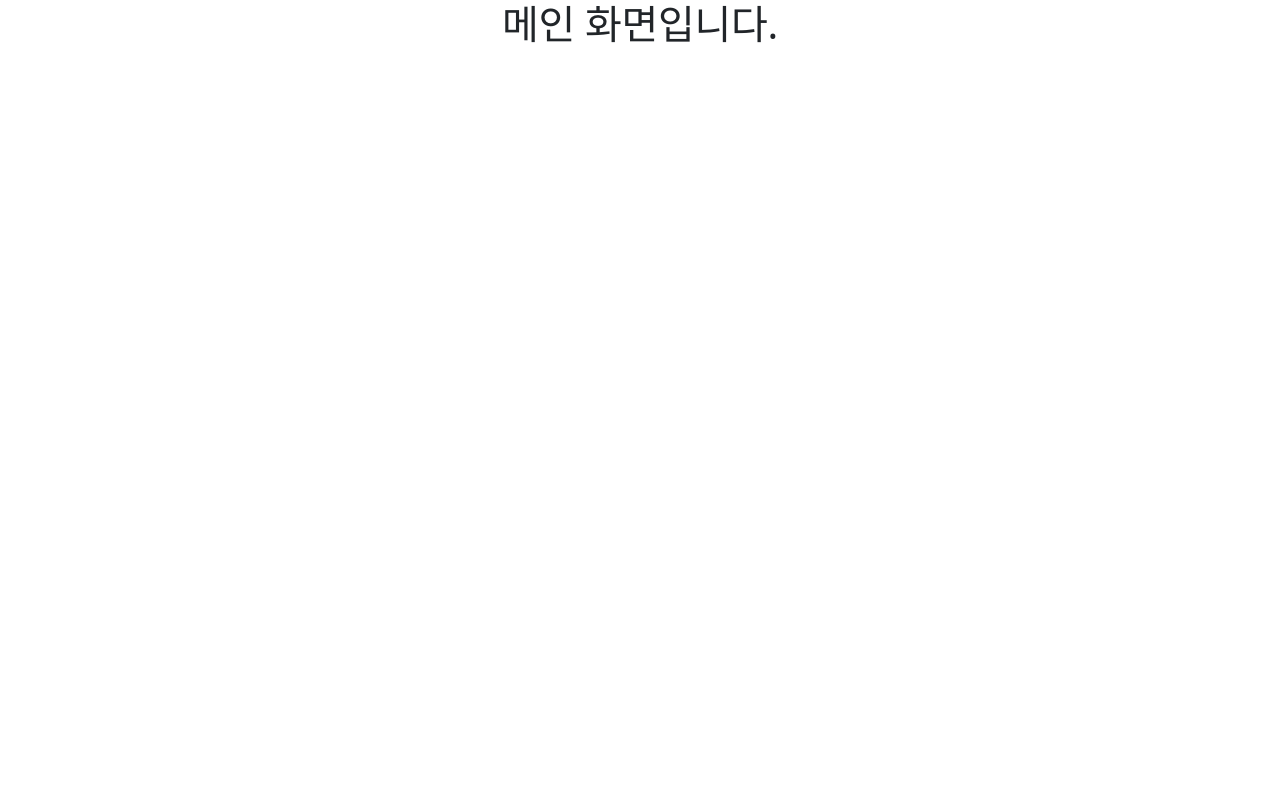
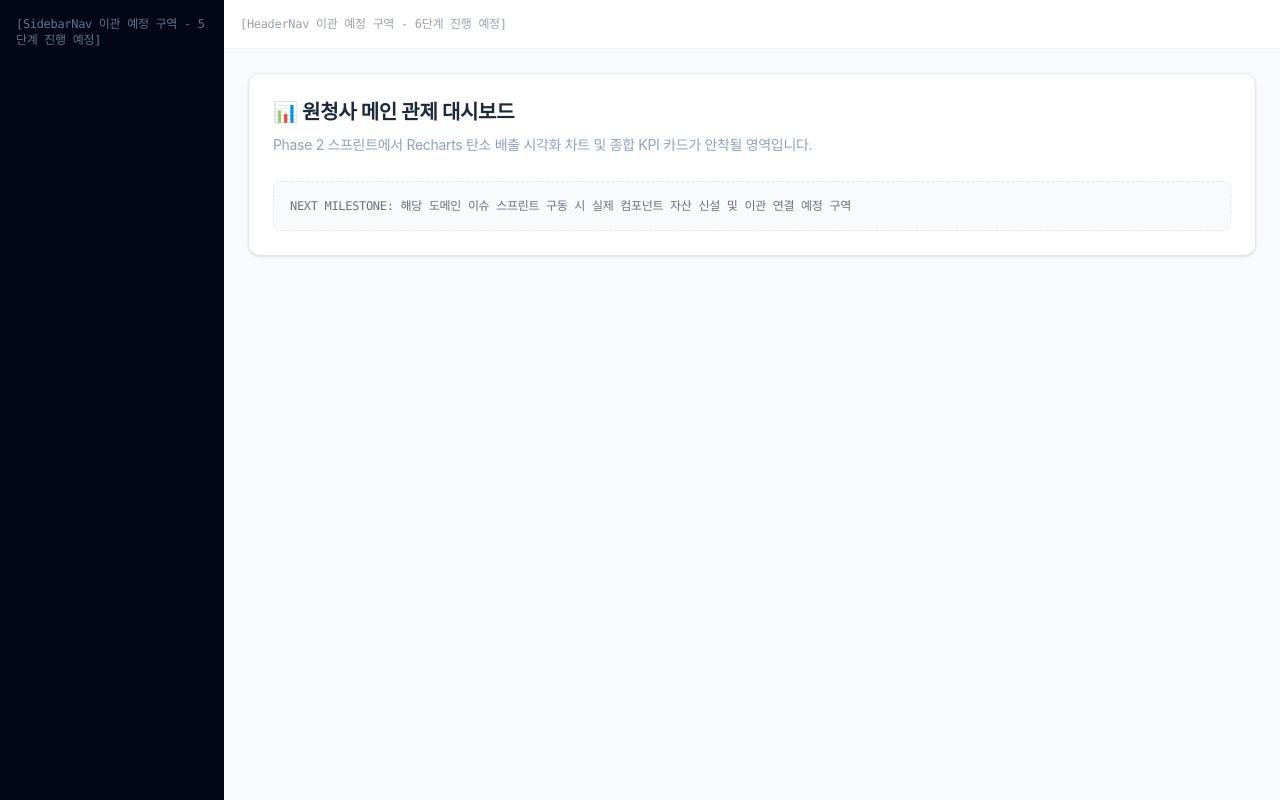
Before and after one commit to shell-files/dev_triplevalues, a React app in the folder frontend/: page / in a window 1280 px wide. Built offline with nearby package versions, Linux system fonts and the light colour scheme; the HTML template or start-up script is replaced by a standard one; a web font is replaced by a local one.

Commit message:
[FE] 최상위 라우팅 및 userRole별 페이지 스위칭 컨트롤러 App.jsx 구축 (#11)

```diff
--- a/frontend/src/homes/App.jsx
+++ b/frontend/src/homes/App.jsx
@@ -1,38 +1,116 @@
-import "bootstrap/dist/css/bootstrap.min.css";
-import "bootstrap/dist/js/bootstrap.bundle.min.js";
-import { BrowserRouter, Routes, Route } from "react-router";
+import { useState, useEffect } from "react";
+/* 중앙 통제형 스타일 경로 동기화 및 별칭 바인딩 */
+import '@styles/App.css';
 
-const Home = () => {
-  return (
-    <div className="text-center">
-      <h1>메인 화면입니다.</h1>
+// [4단계 기준] 아직 이관 배치되지 않은 하부 페이지 자산들은 import 체인을 차단하고,
+// npm run dev 실행 시 무결한 구동을 입증할 수 있도록 인라인 가상 화면 플레이스홀더 구조로 수렴시킵니다.
+const PlaceholderPage = ({ title, desc }) => (
+  <div className="p-6 bg-white rounded-xl border border-gray-200 shadow-sm animate-fade-in">
+    <h2 className="text-xl font-bold text-slate-800">{title}</h2>
+    <p className="text-sm text-slate-400 mt-2 leading-relaxed">{desc}</p>
+    <div className="mt-6 p-4 bg-slate-50 rounded-lg border border-dashed border-gray-200 text-xs text-gray-500 font-mono select-none">
+      NEXT MILESTONE: 해당 도메인 이슈 스프린트 구동 시 실제 컴포넌트 자산 신설 및 이관 연결 예정 구역
     </div>
-  )
-}
-
-const NotFound = () => {
-  return (
-    <div className="text-center">
-      <h1>404</h1>
-      <p>페이지를 찾을 수 없습니다.</p>
-    </div>
-  )
-}
+  </div>
+);
 
 const App = () => {
-  const paths = [
-    { path: "/", element: <Home /> },
-    { path: "*", element: <NotFound /> },
-  ]
+  const [page, setPage] = useState("dashboard");
+  const [showNotif, setShowNotif] = useState(false);
+  const [mobileMenuOpen, setMobileMenuOpen] = useState(false);
+  const [userRole, setUserRole] = useState("현대모비스"); // 디폴트: 원청사 마스터
+  const [partnerRegistration, setPartnerRegistration] = useState({});
+  const [selPartner, setSelPartner] = useState(null);
+  const [selBom, setSelBom] = useState(null);
+  const [isRequestingRM, setIsRequestingRM] = useState(false);
+  const [urgentRM, setUrgentRM] = useState(null);
+
+  // 백엔드 의존성을 전면 차단하고 가상 프런트엔드 데이터 싱크 체인 수립
+  const [notifications, setNotifications] = useState([
+    { id: 1, title: "자가진단 서류 업데이트", msg: "노벨리스코리아의 자가진단 서류가 업데이트되었습니다.", type: "SELF", time: "10분 전", read: false, level: "info" },
+    { id: 2, title: "원자재 보완 요청 반려", msg: "원자재 보완 요청 건에 대한 반려 알림이 수신되었습니다.", type: "URGENT", time: "1시간 전", read: false, level: "warn" }
+  ]);
+  const [apiCompanies, setApiCompanies] = useState([]);
+
+  // DB 연동 레이어를 가상 마스터 데이터 체인으로 방어 및 동기화
+  useEffect(() => {
+    // 백엔드 API fetch 호출은 모든 UI 마이그레이션 이슈 종료 후 전환 예정이므로 더미 동기화로 방어
+    const dummyCompanies = [
+      { id: "C001", name: "노벨리스코리아", tier: "1차 협력사" },
+      { id: "C002", name: "케이알엠", tier: "2차 협력사" },
+      { id: "C003", name: "Comilog", tier: "3차 협력사" }
+    ];
+    setApiCompanies(dummyCompanies.filter(c => userRole === "현대모비스" || c.tier === userRole));
+  }, [userRole]);
+
+  // userRole의 급격한 모드 스위칭 시 브라우저 뷰 분기 교차 제어 가드 수립
+  useEffect(() => {
+    if (userRole === "현대모비스") {
+      setPage("dashboard");
+    } else {
+      setPage("company_info"); // 협력사 포털 모드 진입 시 자동 리다이렉트
+    }
+  }, [userRole]);
+
+  const unread = notifications.filter((n) => !n.read).length;
+
+  // 3차 협력사용 권한 계층 필터 제약 규칙 완비
+  const displayPage = () => {
+    return userRole === "3차 협력사" && page === "partner_list" ? "company_info" : page;
+  };
+
+  // 조건부 가상 돔 바인딩 체인 (npm run dev 상시 컴파일 컴플리트 규격)
+  const pages = {
+    dashboard: <PlaceholderPage title="📊 원청사 메인 관제 대시보드" desc="Phase 2 스프린트에서 Recharts 탄소 배출 시각화 차트 및 종합 KPI 카드가 안착될 영역입니다." />,
+    partner: selPartner === null ? (
+      <PlaceholderPage title="🏢 공급망 협력사 마스터 목록" desc="Phase 2 스프린트에서 전사 1·2·3차 협력사 격자 명세 목록 데이터 테이블이 연결될 영역입니다." />
+    ) : (
+      <PlaceholderPage title="🔍 협력사 ESG 스코어 상세 뷰" desc="Phase 2 스프린트에서 협력사 자가진단 및 증빙 서류 정밀 실사 검증 패널이 안착될 영역입니다." />
+    ),
+    company_info: (
+      <PlaceholderPage title="🌿 협력사 포털 - 기업 정보 관리" desc="Phase 4 피날레 스프린트에서 웰컴 스크린 및 2대 탭 교차 토글 시스템이 완공될 영역입니다." />
+    ),
+    po: <PlaceholderPage title="📦 글로벌 구매 PO 마스터 관리" desc="향후 구매 관리 도메인 스프린트에서 격자 보드가 이식될 영역입니다." />,
+    rawmat: urgentRM ? (
+      <PlaceholderPage title="📐 특정 항목 선택형 긴급 요청 Form" desc="Phase 3 스프린트에서 긴급 자재 보완 인터랙션이 가동될 영역입니다." />
+    ) : isRequestingRM ? (
+      <PlaceholderPage title="📝 원자재 정보 요청 서식 인터페이스" desc="Phase 3 스프린트에서 다차원 정보 서식이 탑재될 영역입니다." />
+    ) : (
+      <PlaceholderPage title="⛓️ Scope 3 핵심 원자재 자산 관리" desc="Phase 3 스프린트에서 원자재 계약 상태 관제 명세가 연동될 영역입니다." />
+    ),
+    risk: <PlaceholderPage title="🚨 글로벌 규제별 리스크 현황 관제탑" desc="향후 평가 도메인 스프린트에서 독립 리스크 레이아웃이 연동될 영역입니다." />,
+    inspection: <PlaceholderPage title="📋 6단계 현장 실사 계획 및 보고서 작성" desc="Phase 3 스프린트에서 실사 프로세스 흐름 칩 바 및 동적 보고서 폼이 안착될 영역입니다." />,
+    bom: selBom === null ? (
+      <PlaceholderPage title="🌳 제품군별 자재 명세서 (BOM) 목록 조회" desc="Phase 3 스프린트에서 알루미늄 가공 자재 계층 트리 맵 구조가 활성화될 영역입니다." />
+    ) : (
+      <PlaceholderPage title="📐 BOM 상세 계층 관제" desc="Phase 3 스프린트에서 독립 공급망 맵 트리 레이아웃이 연동될 영역입니다." />
+    ),
+    partner_list: (
+      <PlaceholderPage title="🤝 하위 N차 공급망 벤더 정보 조회" desc="Phase 4 피날레 스프린트에서 하위 벤더 권한별 계층 필터 제약 보드가 이식될 영역입니다." />
+    ),
+    partner_rawmat: <PlaceholderPage title="🛠️ 원자재 사양 보완 및 요청 관리" desc="Phase 4 피날레 스프린트에서 11대 컬럼 개편 및 정보 입력 가상 워크플로우 엔진이 최종 완공될 영역입니다." />,
+  };
+
   return (
-    <>
-      <BrowserRouter>
-        <Routes>
-          {paths?.map((v, i) => <Route key={i} path={v.path} element={v.element} />)}
-        </Routes>
-      </BrowserRouter>
-    </>
-  )
-}
+    <div className="flex h-screen bg-slate-50 font-sans">
+      {mobileMenuOpen && <div className="fixed inset-0 bg-black/40 z-40 md:hidden" onClick={() => setMobileMenuOpen(false)} />}
 
-export default App
+      {/* 차주 2단계, 3단계 스프린트에서 실물 자산으로 치환될 레이아웃 프레임 플레이스홀더 영역 */}
+      <div className="w-56 bg-slate-950 text-slate-500 p-4 text-xs font-mono select-none">
+        [SidebarNav 이관 예정 구역 - 5단계 진행 예정]
+      </div>
+
+      <div className="flex-1 flex flex-col overflow-hidden">
+        <div className="bg-white border-b border-gray-100 p-4 text-xs text-gray-400 font-mono select-none">
+          [HeaderNav 이관 예정 구역 - 6단계 진행 예정]
+        </div>
+
+        <main className="flex-1 overflow-y-auto p-6" onClick={() => { if (showNotif) setShowNotif(false); }}>
+          {pages[displayPage()]}
+        </main>
+      </div>
+    </div>
+  );
+};
+
+export default App;
```
